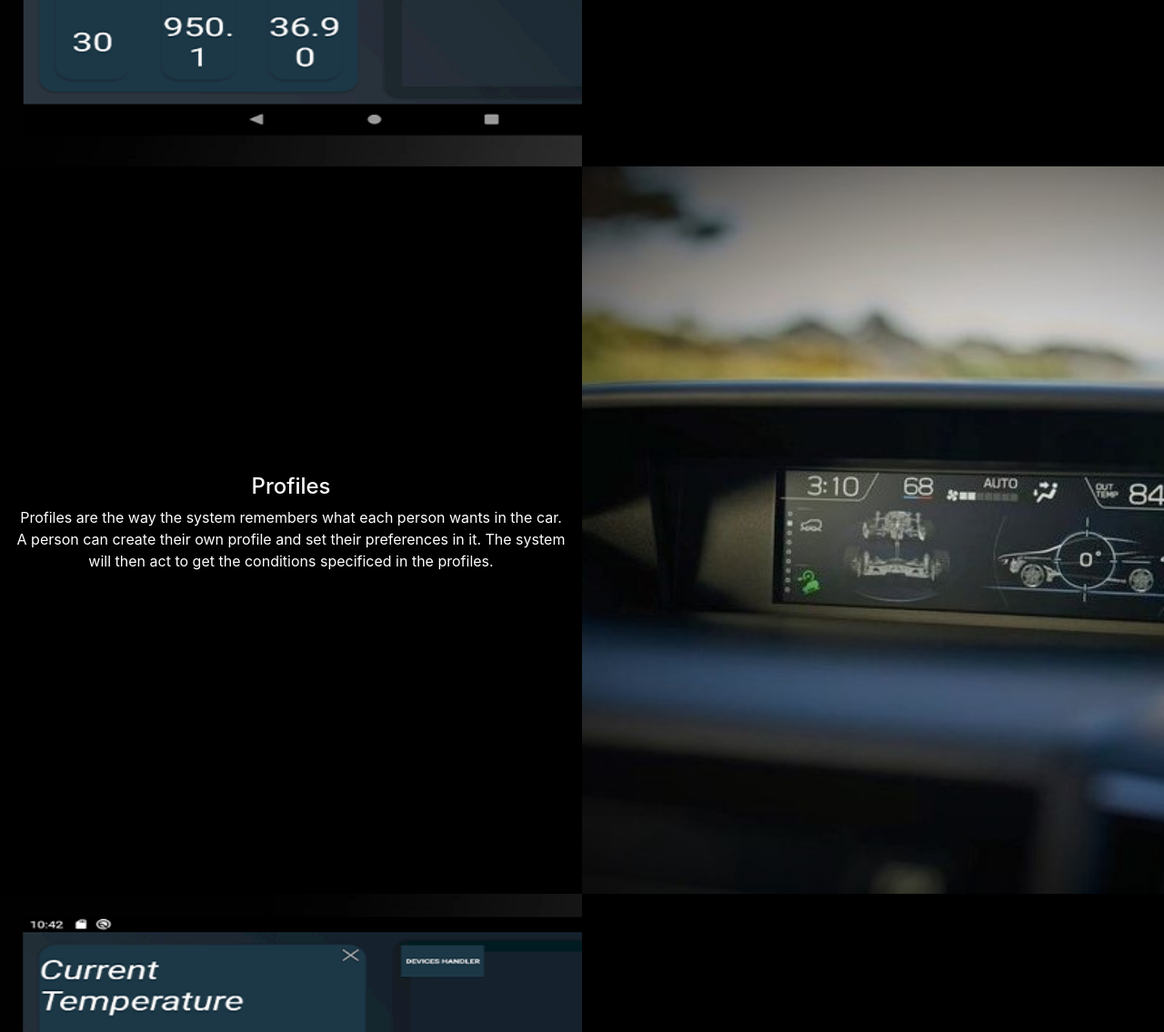
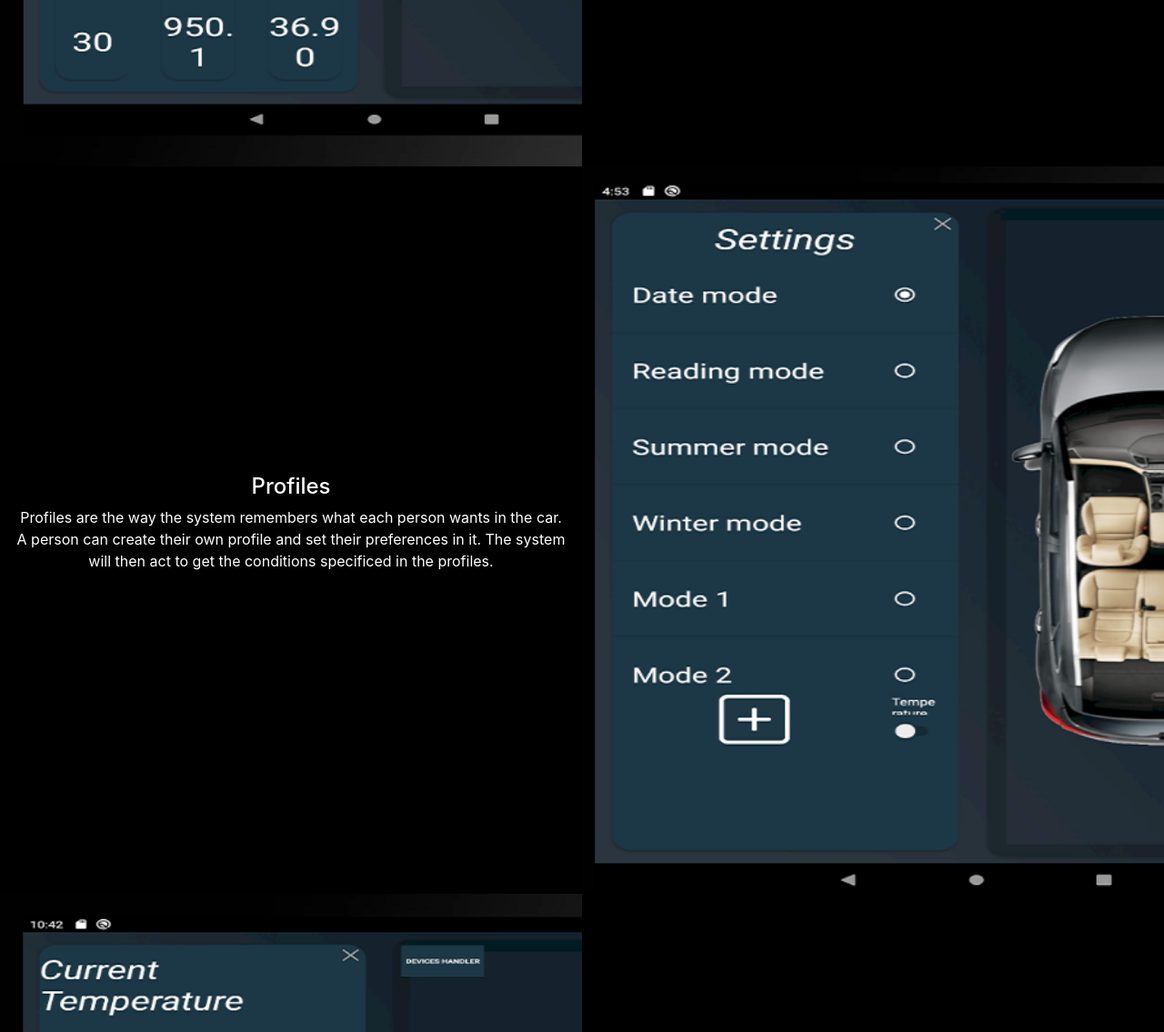
Before and after one commit to hanien/dit827server, a Flask app: page / in a window 1280 px wide. Shown: the part 1441-2576 px from the top of the page at 91% size. Run offline with Flask 2, Linux system fonts and the light colour scheme; parts of the project's set-up code (start-up, migrations or seed data) failed here and were passed over; some libraries are stand-ins or nearby versions.

Commit message:
added picture for the profile part

```diff
--- a/static/style.css
+++ b/static/style.css
@@ -93,3 +93,14 @@
     align-items: center;
     justify-content: center;
 }
+
+#ProfileSide {
+    background-image: url("Profiles.png");
+    min-height: 100%;
+    height: 100%;
+    background-size: cover;
+    background-repeat: no-repeat;
+    display: flex;
+    align-items: center;
+    justify-content: center;
+}
--- a/templates/index.html
+++ b/templates/index.html
@@ -85,7 +85,7 @@
             The system will then act to get the conditions specificed in the profiles.
           </p>
         </div>
-        <div class="col" id="pictureSide"></div>
+        <div class="col" id="ProfileSide"></div>
       </div>
     </div>
   </section>
```
Also changed, not shown: static/Profiles.png (added).
